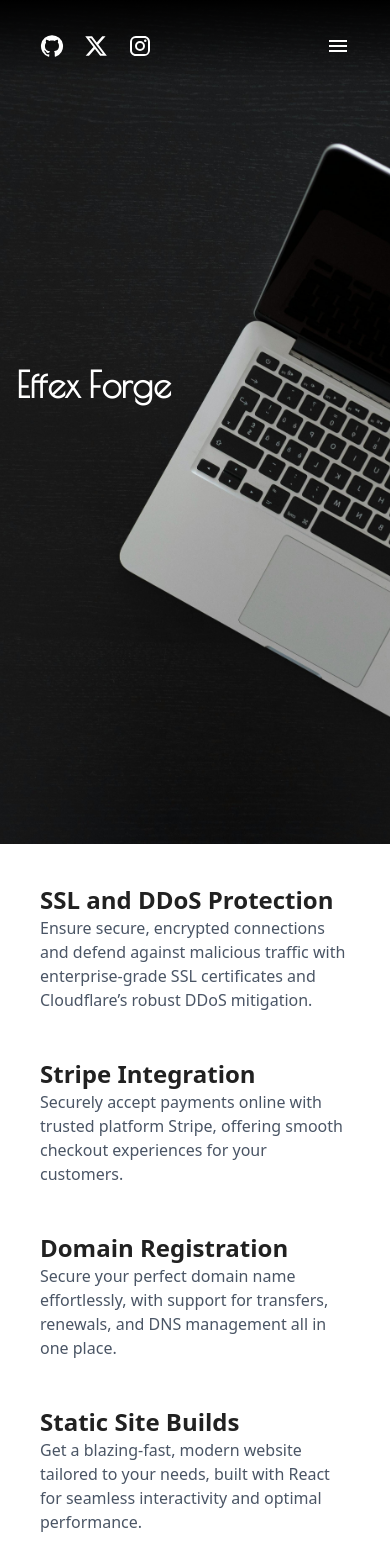
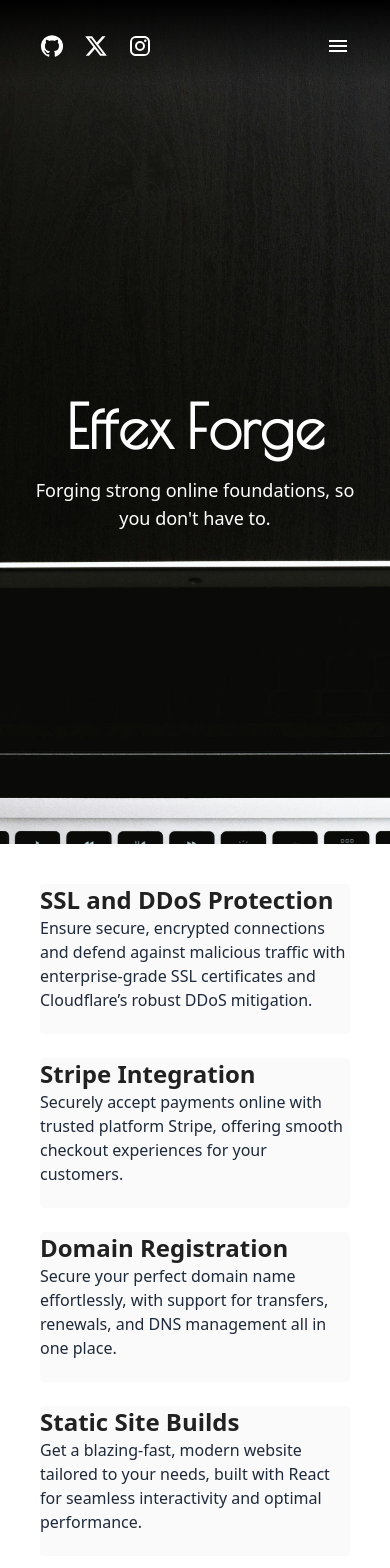
Before and after one commit to EffexDev/effex-forge, a React (Vite) app: page / in a window 390 px wide. Shown: the top 1568 px of the page. Built offline with nearby package versions, Linux system fonts and the light colour scheme.

Commit message:
Changes to hero section and mobile menu animations

```diff
--- a/package.json
+++ b/package.json
@@ -19,9 +19,11 @@
     "@mui/material": "^6.4.4",
     "@tailwindcss/vite": "^4.0.6",
     "autoprefixer": "^10.4.20",
+    "firebase": "^11.3.1",
     "postcss": "^8.5.2",
     "react": "^19.0.0",
     "react-dom": "^19.0.0",
+    "tailwind": "^4.0.0",
     "tailwindcss": "^4.0.6"
   },
   "devDependencies": {
--- a/src/components/Hero.tsx
+++ b/src/components/Hero.tsx
@@ -1,23 +1,23 @@
 import NavBar from "./NavBar";
-import heroBackground from '../assets/heroBackground.jpg';
+import heroBackground from '../assets/heroBackground2.jpg';
 
 function Hero() {
   return (
-    <div className="relative h-screen w-full">
+    <div className="h-screen w-full relative">
         <img
           src={heroBackground}
           alt="Hero Background"
           className="absolute inset-0 object-cover object-center w-full h-full scale-x-[-1]"
         />
 
-        {/* <div className="invisible sm:visible absolute inset-0 bg-gradient-to-r from-black via-gray-900 to-transparent" /> */}
+        {/* <div className="absolute inset-0 bg-gray-400/20" /> */}
 
         <NavBar />
 
-        <div className="absolute inset-0  px-4 sm:px-8 lg:px-16 flex justify-start items-center text-start text-white z-10">
-          <div className="flex flex-col max-w-[90%] sm:max-w-[70%] md:max-w-[50%]">
-              <h1 id="title" className="text-4xl sm:text-5xl md:text-7xl font-bold mb-4">Effex Forge</h1>
-              <p className="text-lg invisible pt-5 sm:visible sm:text-xl sm:max-w-70 md:max-w-90 md:text-2xl">Forging strong online foundations, so you don't have to.</p>
+        <div className="relative h-full w-full flex flex-col justify-center items-center text-center text-white px-4 sm:px-8 lg:px-16 z-50">
+          <div className="flex flex-col items-center w-3xl max-w-[90%] sm:max-w-[70%] md:max-w-[50%] pb-20">
+              <h1 id="title" className="text-6xl sm:text-6xl md:text-7xl font-bold">Effex Forge</h1>
+              <p className="text-lg pt-5 sm:text-xl sm:max-w-70 md:max-w-90 md:text-2xl">Forging strong online foundations, so you don't have to.</p>
           </div>
         </div>
     </div>
--- a/src/components/NavBar.tsx
+++ b/src/components/NavBar.tsx
@@ -4,6 +4,7 @@ import Socials from "./Socials";
 import NavButtons from "./NavButtons";
 import MenuIcon from '@mui/icons-material/Menu';
 import { Close } from "@mui/icons-material";
+import "../index.css"
 
 function NavBar() {
     const [isMenuOpen, setIsMenuOpen] = useState(false);
@@ -20,8 +21,8 @@ function NavBar() {
                 </div>
 
                 <div className="sm:hidden flex items-center">
-                    <button onClick={toggleMenu} className="text-white pt-2">
-                        {isMenuOpen ? <Close /> : <MenuIcon />}
+                    <button onClick={toggleMenu} className="text-white pt-2 relative z-40">
+                        {isMenuOpen ? null : <MenuIcon />}
                     </button>
                 </div>
 
@@ -29,13 +30,14 @@ function NavBar() {
                     <NavButtons />
                 </div>
                 <div className="hidden sm:flex justify-end w-auto sm:w-1/2">
-                    <Button sx={{ py: 2, color: "white", border: "1px solid white"}} variant="outlined" size="large">Contact</Button>
+                    <Button sx={{ py: 2, color: "white", border: "1px solid white" }} variant="outlined" size="large">Contact</Button>
                 </div>
             </div>
 
-            {isMenuOpen && (
-                <div className="fixed top-0 left-0 w-full h-full bg-white text-black flex flex-col justify-center items-center z-30 sm:hidden">
-                    <button onClick={toggleMenu} className="absolute top-8 right-10">
+            {/* Expanding Circular Mobile Menu */}
+            <div className={`fixed top-0 left-0 w-full h-full bg-white text-black flex flex-col justify-center items-center z-30 sm:hidden
+                transition-all duration-500 ease-in-out ${isMenuOpen ? "clip-circle-open" : "clip-circle-closed"}`}>
+                <button onClick={toggleMenu} className="absolute top-8 right-10 z-50">
                     <Close />
                 </button>
 
@@ -43,13 +45,12 @@ function NavBar() {
                     <div className="flex flex-col items-center justify-center text-2xl">
                         <NavButtons />
                     </div>
-                        <Button sx={{ py: 2, mt: 2, color: "black", border: "1px solid black"}} variant="outlined" size="large" className="mt-6">Contact</Button>
-                        <div className="pl-1">
+                    <Button sx={{ py: 2, mt: 2, color: "black", border: "1px solid black" }} variant="outlined" size="large" className="mt-6">Contact</Button>
+                    <div className="pl-1 pt-10">
                         <Socials />
                     </div>
                 </div>
             </div>
-            )}
         </div>
     );
 }
--- a/src/components/ServiceCard.tsx
+++ b/src/components/ServiceCard.tsx
@@ -4,9 +4,9 @@ import FadeIn from "../functions/FadeIn";
 function ServiceCard({ title, description }: { title: string; description: string }) {
     return (
         <FadeIn>
-        <Paper elevation={0} className="min-h-[150px]">
+        <Paper sx={{backgroundColor: "#FAFAFA"}} elevation={0} className="min-h-[150px]">
             <h5 className="text-2xl font-semibold">{title}</h5>
-            <p className="text text-gray-600">{description}</p>
+            <p className="text text-gray-800">{description}</p>
         </Paper>
         </FadeIn>
     );
--- a/src/index.css
+++ b/src/index.css
@@ -8,6 +8,13 @@
   font-family: "Poiret One", serif;
 }
 
+.clip-circle-closed {
+  clip-path: circle(0% at top right);
+}
+.clip-circle-open {
+  clip-path: circle(150% at top right);
+}
+
 /* div {
   border: 1px solid red;
 } */
```
Also changed, not shown: src/assets/heroBackground2.jpg (added), 1 other file (tests, documents, lock files or other folders). Lines whose indentation alone changed are shown as unchanged.
